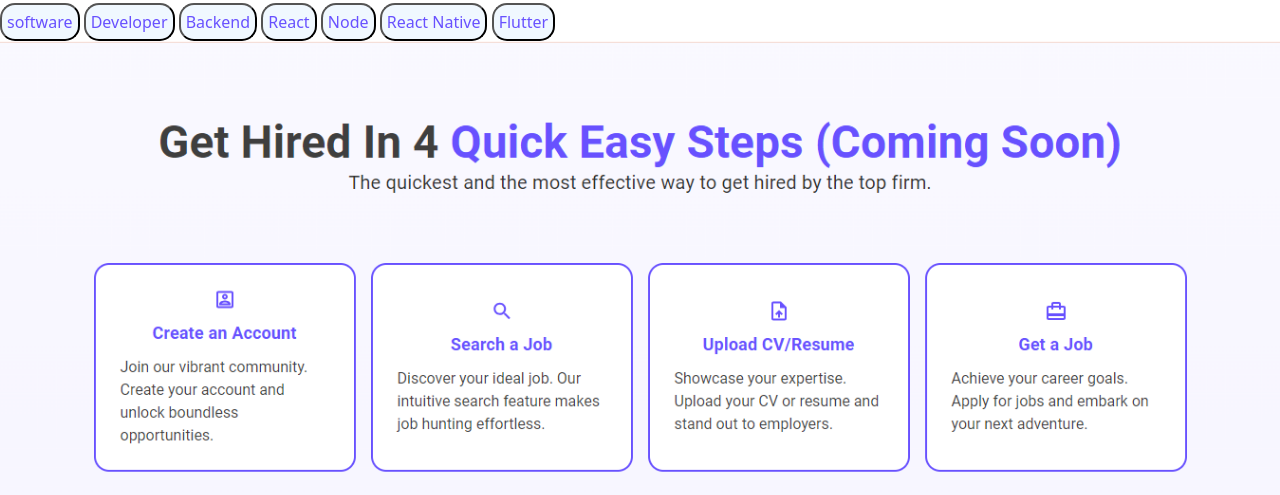
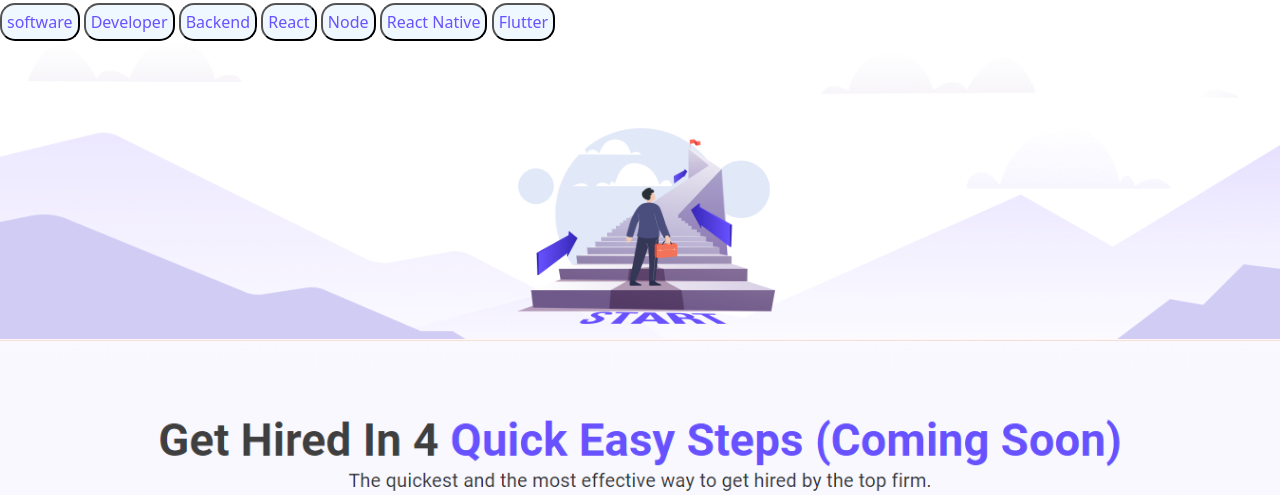
Before and after one commit to Raj-Tushal/hawkathon-hiringmine, a plain HTML site: page index.html in a window 1280 px wide. Shown: the part 305-800 px from the top of the page. Drawn offline with nearby package versions, Linux system fonts and the light colour scheme.

Commit message:
hawkathon-hiringmine

```diff
--- a/index.html
+++ b/index.html
@@ -63,8 +63,9 @@
      <button class="findjob" > Flutter </button>
     </div>
     <div class="sec1img">
-        <img src="./images/Screenshot 2024-02-24 195412.png" class="img-fluid" alt="">
-        <img src="./images/Screenshot 2024-02-24 195639.png" class="img-fluid" alt="">
+        <img src="./images/art work-df4f7a46.png" alt="" class="img-fluid" >
+        <img src="./images/Screenshot 2024-02-24 195412.png" class="img-fluid" alt=""> -->
+         <img src="./images/Screenshot 2024-02-24 195639.png" class="img-fluid" alt="">
         <img src="./images/Screenshot 2024-02-24 195801.png" class="img-fluid" alt="">
         <img src="./images/Screenshot 2024-02-24 200013.png" class="img-fluid" alt="">
         <img src="./images/Screenshot 2024-02-24 200102.png" class="img-fluid" alt="">
@@ -72,8 +73,8 @@
         <img src="./images/Screenshot 2024-02-24 200334.png" class="img-fluid" alt="">
     </div>
 
-    <!-- section 2 -->
-    <!-- <div class="sec2">
+     <!--section 2 -->
+     <!-- <div class="sec2">
         <div class="heading3" >
             <h1>Get Hired In 4 Quick Easy Steps (Coming Soon)</h1>
             <h1>Find Your Dream Job Super Fast Ever.</h1>
```
